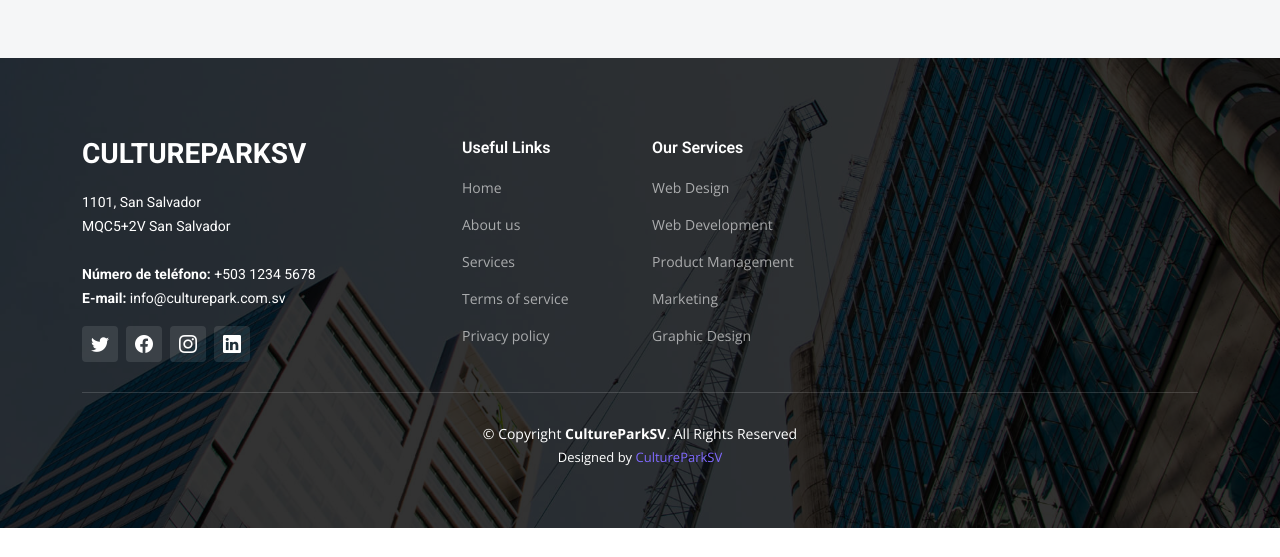
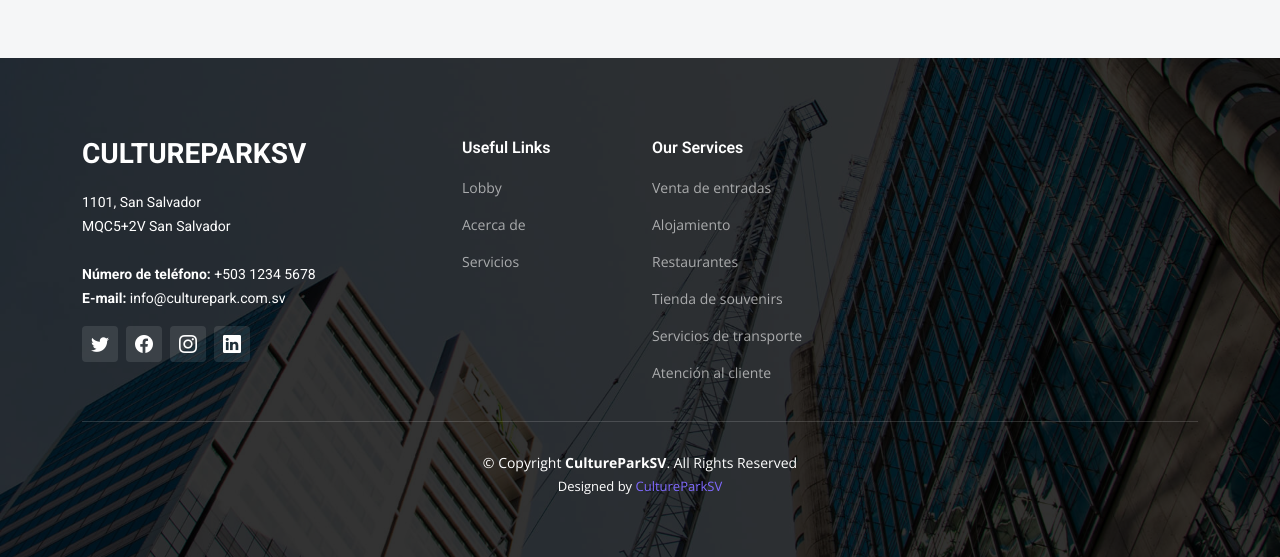
Before and after one commit to DENCRUZz/DENCRUZz.github.io, a plain HTML site: page about.html in a window 1280 px wide. Shown: the part 3388-3945 px from the top of the page. Before the commit the page ends 3916 px from the top, so only its background shows below. Drawn offline with nearby package versions, Linux system fonts and the light colour scheme.

Commit message:
Update about.html

```diff
--- a/about.html
+++ b/about.html
@@ -286,22 +286,21 @@
           <div class="col-lg-2 col-md-3 footer-links">
             <h4>Useful Links</h4>
             <ul>
-              <li><a href="#">Home</a></li>
-              <li><a href="#">About us</a></li>
-              <li><a href="#">Services</a></li>
-              <li><a href="#">Terms of service</a></li>
-              <li><a href="#">Privacy policy</a></li>
+              <li><a href="index.html">Lobby</a></li>
+              <li><a href="about.html">Acerca de</a></li>
+              <li><a href="services.html">Servicios</a></li>
             </ul>
           </div><!-- End footer links column-->
 
           <div class="col-lg-2 col-md-3 footer-links">
             <h4>Our Services</h4>
             <ul>
-              <li><a href="#">Web Design</a></li>
-              <li><a href="#">Web Development</a></li>
-              <li><a href="#">Product Management</a></li>
-              <li><a href="#">Marketing</a></li>
-              <li><a href="#">Graphic Design</a></li>
+              <li><a href="services.html">Venta de entradas</a></li>
+              <li><a href="services.html">Alojamiento</a></li>
+              <li><a href="services.html">Restaurantes</a></li>
+              <li><a href="services.html">Tienda de souvenirs</a></li>
+              <li><a href="services.html">Servicios de transporte</a></li>
+              <li><a href="services.html">Atención al cliente</a></li>
             </ul>
           </div><!-- End footer links column-->
 
```
